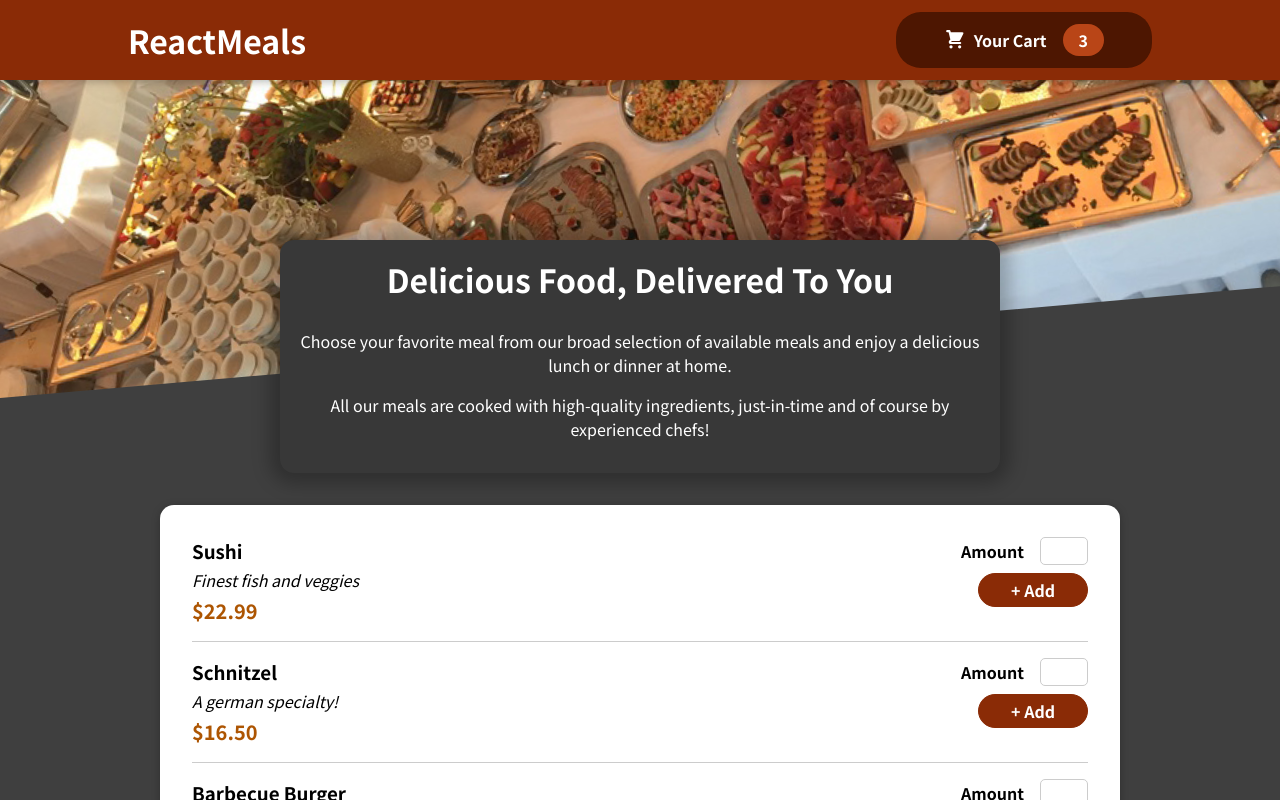
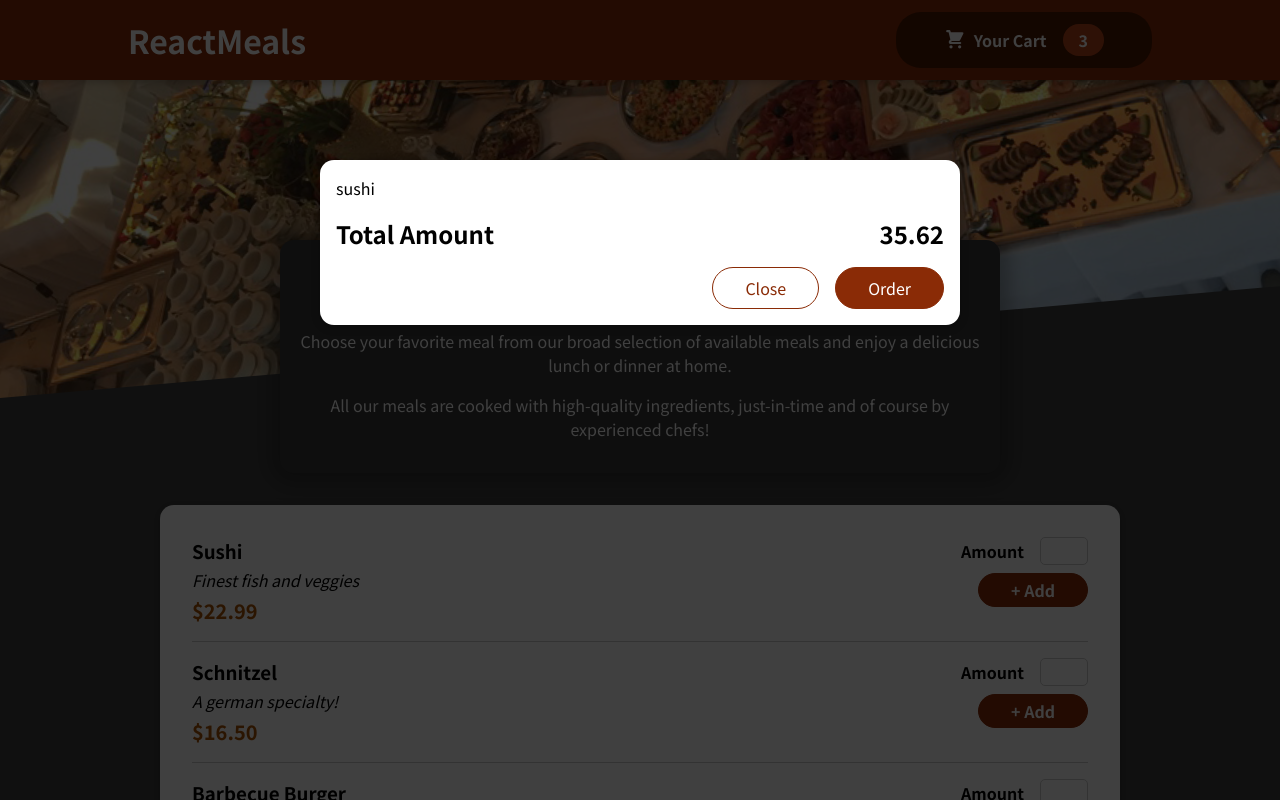
Before and after one commit to Vikashsirvi/Food-order-app, a React (Create React App) app: page / in a window 1280 px wide. Shown: the top 800 px of the page. Built offline with nearby package versions, Linux system fonts and the light colour scheme.

Commit message:
Modal added via react portal

```diff
--- a/public/index.html
+++ b/public/index.html
@@ -28,7 +28,9 @@
   </head>
   <body>
     <noscript>You need to enable JavaScript to run this app.</noscript>
+    <div id='overlays'></div>
     <div id="root"></div>
+
     <!--
       This HTML file is a template.
       If you open it directly in the browser, you will see an empty page.
--- a/src/App.js
+++ b/src/App.js
@@ -1,10 +1,12 @@
 import { Fragment } from "react";
+import Cart from "./components/Cart/Cart";
 import Header from "./components/Layout/Header";
 import Meals from "./components/Meals/Meals";
 
 function App() {
   return (
     <Fragment>
+      <Cart />
       <Header />
       <main>
         <Meals />
--- a/src/components/Cart/Cart.js
+++ b/src/components/Cart/Cart.js
@@ -1,3 +1,4 @@
+import Modal from "../UI/Modal";
 import styles from "./Cart.module.css";
 
 const Cart = (props) => {
@@ -10,7 +11,7 @@
     </ul>
   );
   return (
-    <div>
+    <Modal>
       {cartItems}
       <div className={styles.total}>
         <span>Total Amount</span>
@@ -20,7 +21,7 @@
         <button className={styles["button--alt"]}>Close</button>
         <button className={styles.button}>Order</button>
       </div>
-    </div>
+    </Modal>
   );
 };
 
--- /dev/null
+++ b/src/components/UI/Modal.js
@@ -0,0 +1,30 @@
+import reactDom from "react-dom";
+import { Fragment } from "react/cjs/react.production.min";
+import styles from "./Modal.module.css";
+
+const Backdrop = (props) => {
+  return <div className={styles.backdrop}></div>;
+};
+const ModalOverlay = (props) => {
+  return (
+    <div className={styles.modal}>
+      <div className={styles.content}>{props.children}</div>
+    </div>
+  );
+};
+
+const portalElement = document.getElementById("overlays");
+
+const Modal = (props) => {
+  return (
+    <Fragment>
+      {reactDom.createPortal(<Backdrop />, portalElement)}
+      {reactDom.createPortal(
+        <ModalOverlay>{props.children}</ModalOverlay>,
+        portalElement
+      )}
+    </Fragment>
+  );
+};
+
+export default Modal;
--- /dev/null
+++ b/src/components/UI/Modal.module.css
@@ -0,0 +1,40 @@
+.backdrop {
+  position: fixed;
+  top: 0;
+  left: 0;
+  width: 100%;
+  height: 100vh;
+  z-index: 20;
+  background-color: rgba(0, 0, 0, 0.75);
+}
+
+.modal {
+  position: fixed;
+  top: 20vh;
+  left: 5%;
+  width: 90%;
+  background-color: white;
+  padding: 1rem;
+  border-radius: 14px;
+  box-shadow: 0 2px 8px rgba(0, 0, 0, 0.25);
+  z-index: 30;
+  animation: slide-down 300ms ease-out forwards;
+}
+
+@media (min-width: 768px) {
+  .modal {
+    width: 40rem;
+    left: calc(50% - 20rem);
+  }
+}
+
+@keyframes slide-down {
+  from {
+    opacity: 0;
+    transform: translateY(-3rem);
+  }
+  to {
+    opacity: 1;
+    transform: translateY(0);
+  }
+}
```
